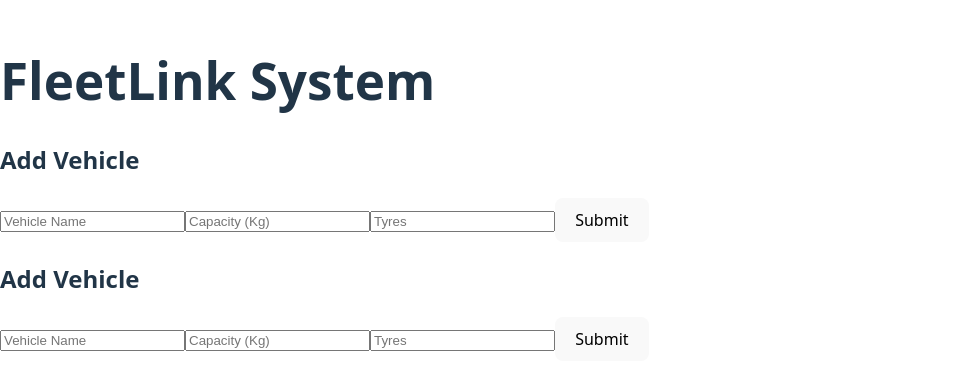
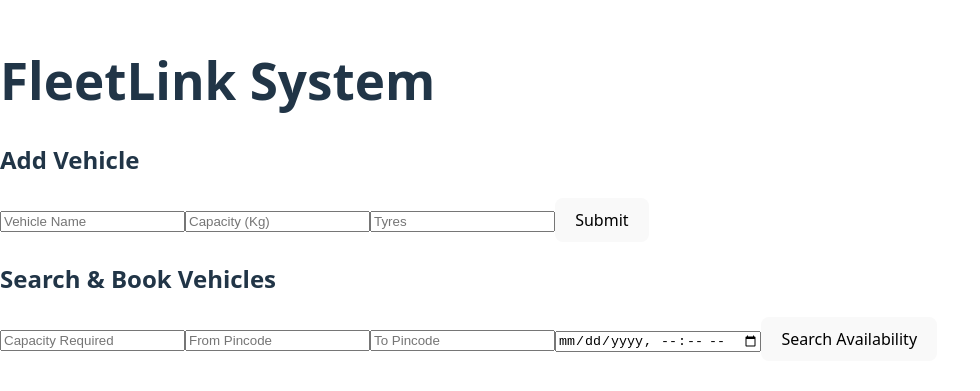
Before and after one commit to rajat290/FleetLink, a React (Vite) app in the folder frontend/: page / in a window 1280 px wide. Shown: the part 211-602 px from the top of the page, without its empty margins (0-980 px from the left). Built offline with nearby package versions, Linux system fonts and the light colour scheme.

Commit message:
Add vehicle seeding script and update vehicle management components for improved user feedback

```diff
--- a/frontend/src/components/AddVehicle.jsx
+++ b/frontend/src/components/AddVehicle.jsx
@@ -1,3 +1,4 @@
+// src/components/AddVehicle.jsx
 import { useState } from 'react';
 import api from '../api/axiosConfig';
 
@@ -18,10 +19,10 @@ export default function AddVehicle() {
         capacityKg: Number(form.capacityKg),
         tyres: Number(form.tyres),
       });
-      setMessage('Vehicle added successfully!');
+      setMessage('✅ Vehicle added successfully!');
       setForm({ name: '', capacityKg: '', tyres: '' });
     } catch (err) {
-      setMessage('Error adding vehicle');
+      setMessage('❌ Error adding vehicle');
     }
   };
 
@@ -34,7 +35,7 @@ export default function AddVehicle() {
         <input name="tyres" placeholder="Tyres" value={form.tyres} onChange={handleChange} type="number" required className="border p-2" />
         <button type="submit" className="bg-blue-500 text-white py-2 px-4">Submit</button>
       </form>
-      {message && <p className="mt-2 text-center text-green-600">{message}</p>}
+      {message && <p className="mt-2 text-center">{message}</p>}
     </div>
   );
 }
--- a/frontend/src/components/SearchAndBook.jsx
+++ b/frontend/src/components/SearchAndBook.jsx
@@ -1,40 +1,72 @@
+// src/components/SearchAndBook.jsx
 import { useState } from 'react';
 import api from '../api/axiosConfig';
 
-export default function AddVehicle() {
-  const [form, setForm] = useState({ name: '', capacityKg: '', tyres: '' });
+export default function SearchAndBook() {
+  const [form, setForm] = useState({
+    capacityRequired: '',
+    fromPincode: '',
+    toPincode: '',
+    startTime: '',
+  });
+
+  const [vehicles, setVehicles] = useState([]);
   const [message, setMessage] = useState('');
 
   const handleChange = (e) => {
     setForm({ ...form, [e.target.name]: e.target.value });
   };
 
-  const handleSubmit = async (e) => {
+  const handleSearch = async (e) => {
     e.preventDefault();
     setMessage('');
     try {
-      await api.post('/vehicles', {
-        name: form.name,
-        capacityKg: Number(form.capacityKg),
-        tyres: Number(form.tyres),
+      const res = await api.get('/vehicles/available', {
+        params: form,
       });
-      setMessage('Vehicle added successfully!');
-      setForm({ name: '', capacityKg: '', tyres: '' });
+      setVehicles(res.data.availableVehicles || []);
+      setMessage(`Estimated Duration: ${res.data.estimatedRideDurationHours} hrs`);
     } catch (err) {
-      setMessage('Error adding vehicle');
+      setMessage('❌ Error fetching vehicles');
+    }
+  };
+
+  const handleBook = async (vehicleId) => {
+    try {
+      await api.post('/bookings', {
+        vehicleId,
+        ...form,
+        customerId: 'demo123',
+      });
+      alert('✅ Booking successful');
+    } catch (err) {
+      alert('❌ Booking failed: Vehicle may be unavailable');
     }
   };
 
   return (
-    <div className="p-4 border rounded max-w-md mx-auto my-4">
-      <h2 className="text-xl font-semibold mb-2">Add Vehicle</h2>
-      <form onSubmit={handleSubmit} className="flex flex-col gap-2">
-        <input name="name" placeholder="Vehicle Name" value={form.name} onChange={handleChange} required className="border p-2" />
-        <input name="capacityKg" placeholder="Capacity (Kg)" value={form.capacityKg} onChange={handleChange} type="number" required className="border p-2" />
-        <input name="tyres" placeholder="Tyres" value={form.tyres} onChange={handleChange} type="number" required className="border p-2" />
-        <button type="submit" className="bg-blue-500 text-white py-2 px-4">Submit</button>
+    <div className="p-4 border rounded max-w-xl mx-auto my-4">
+      <h2 className="text-xl font-semibold mb-2">Search & Book Vehicles</h2>
+      <form onSubmit={handleSearch} className="flex flex-col gap-2">
+        <input name="capacityRequired" placeholder="Capacity Required" value={form.capacityRequired} onChange={handleChange} required className="border p-2" />
+        <input name="fromPincode" placeholder="From Pincode" value={form.fromPincode} onChange={handleChange} required className="border p-2" />
+        <input name="toPincode" placeholder="To Pincode" value={form.toPincode} onChange={handleChange} required className="border p-2" />
+        <input name="startTime" type="datetime-local" value={form.startTime} onChange={handleChange} required className="border p-2" />
+        <button type="submit" className="bg-green-500 text-white py-2 px-4">Search Availability</button>
       </form>
-      {message && <p className="mt-2 text-center text-green-600">{message}</p>}
+
+      {message && <p className="mt-2 text-center text-blue-600">{message}</p>}
+
+      <div className="mt-4">
+        {vehicles.map((v) => (
+          <div key={v._id} className="border p-3 mb-2">
+            <p><strong>Name:</strong> {v.name}</p>
+            <p><strong>Capacity:</strong> {v.capacityKg} Kg</p>
+            <p><strong>Tyres:</strong> {v.tyres}</p>
+            <button onClick={() => handleBook(v._id)} className="bg-purple-500 text-white px-4 py-1 mt-2">Book Now</button>
+          </div>
+        ))}
+      </div>
     </div>
   );
 }
```
Also changed, not shown: 1 other file (tests, documents, lock files or other folders).
